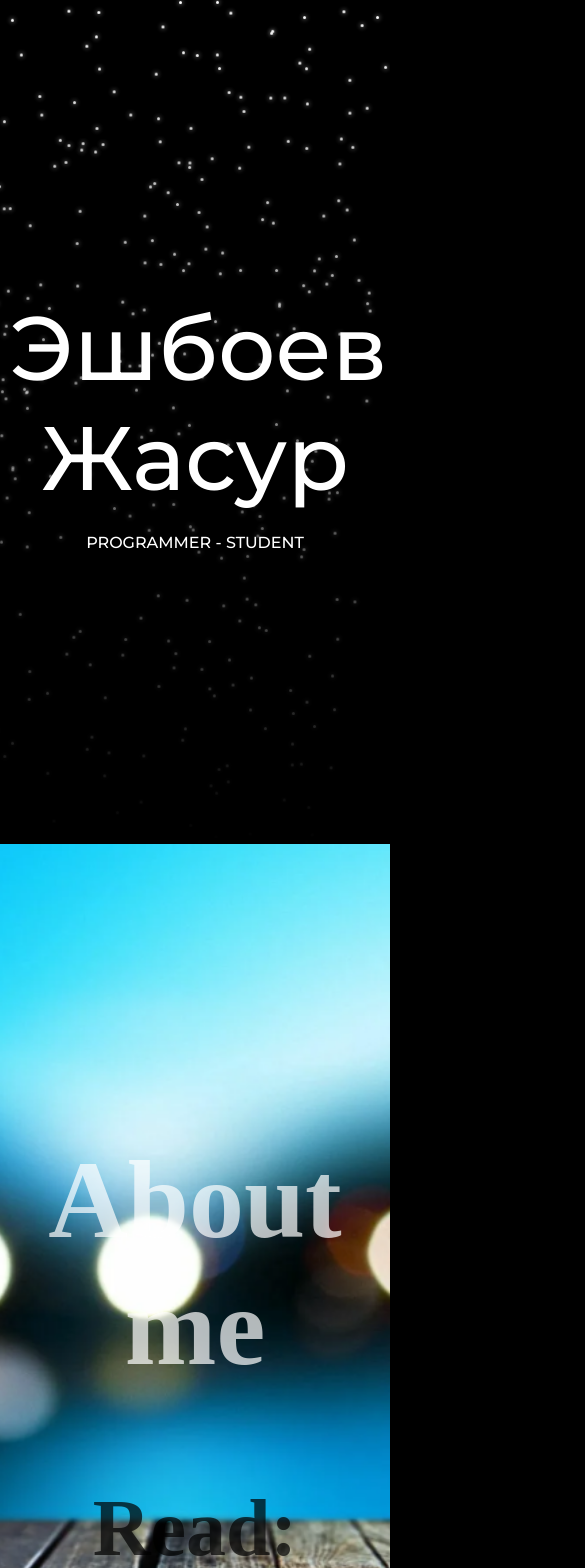
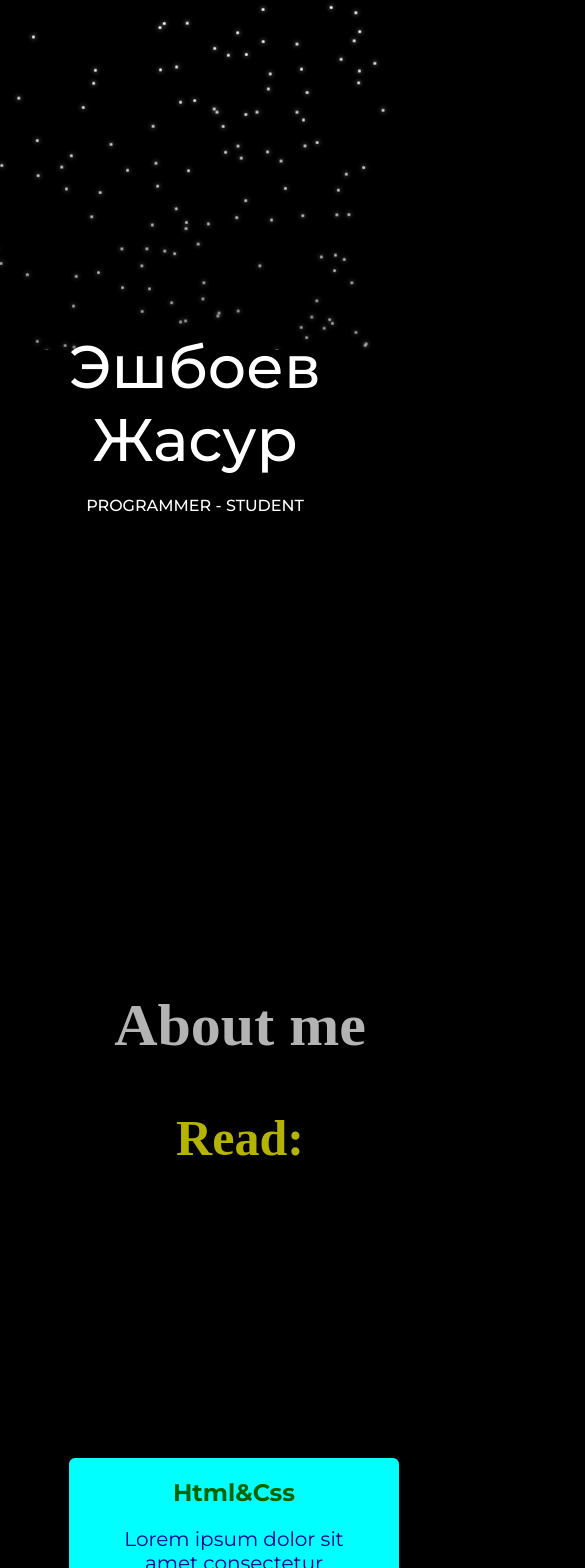
Before and after one commit to Cuddlies748/my-react-app, a React (Create React App) app: page / in a window 390 px wide. Shown: the top 1568 px of the page, 585 px wide, since content can reach past the window. Built offline with nearby package versions, Linux system fonts and the light colour scheme.

Commit message:
Обновил проект

```diff
--- a/src/components/About.jsx
+++ b/src/components/About.jsx
@@ -6,14 +6,12 @@ const About = () => {
 
   return (
     <div className="about">
-      <div className="background-image">
 
-      </div>
       <div className="content_about">
         <h2 className='ab_h2'>
        About me
         </h2>
-        <a className='ab_p' href='https://www.youtube.com/'>Read:</a>
+        <a className='ab_p' href='#!'>Read:</a>
       </div>
     </div>
   );
--- a/src/style/about.css
+++ b/src/style/about.css
@@ -15,7 +15,14 @@
     height: 100vh;
     width: 100%;
 }
+@media(max-width:480px){
+  .about{
+    background-image: none;
+    width: 480px;
+    height: 260px;
+  }
 
+}
 
 
   .content_about {
@@ -36,13 +43,22 @@
    font-weight: 700;
    font-size: 110px;
   }
-
   .ab_p {
    color: rgb(0, 0, 0);
    font-weight: 700;
    font-size: 80px;
    text-decoration:none ;
   }
+  @media(max-width:480px){
+    .ab_h2{
+      font-size: 60px;
+    }
+    .ab_p{
+      font-size: 50px;
+      color: yellow;
+    }
+  }
+
 
   .ab_p:after {
     content: "";
--- a/src/style/header.css
+++ b/src/style/header.css
@@ -6,6 +6,7 @@
     overflow: hidden;
 
   }
+
 
   .background-video {
     position: absolute;
@@ -40,7 +41,16 @@
     font-size: 90px;
     font-weight: 500;
   }
-   .cont_p {
+  @media (max-width: 480px) {
+    .cont_h1{
+      margin: 0;
+      padding: 10px;
+      font-size: 60px;
+      font-weight: 500;
+    }
+  }
+
+  .cont_p {
     margin: 0;
     padding: 10px;
 
@@ -59,6 +69,11 @@
     width: 100%;
     height: 100%;
     overflow: hidden;
+  }
+  @media(max-width:480px){
+    .stars-container{
+      height: 350px;
+    }
   }
 
   /* Стили для звезд */
--- a/src/style/ican.css
+++ b/src/style/ican.css
@@ -1,9 +1,9 @@
 .Ican {
-    background-color: aqua;
+
     width: 100%;
     height: 900px;
     padding: 50px 0;
-    display: grid; /* Добавляем grid */
+    display: grid;
     grid-template-columns: repeat(4, 1fr);
     gap: 50px;
     align-items: center;
@@ -19,6 +19,19 @@
         width: 100%;
 
 }
+@media (max-width:480px){
+  .Ican{
+    margin-top: 200px;
+    margin-left: 65px;
+    width: 330px;
+    display: grid;
+    grid-template-columns: repeat(1, 4fr);
+    background-image:none ;
+    height: 1000px;
+
+
+  }
+}
 .I_can {
     font-size: 8rem;
     position: absolute;
@@ -33,6 +46,14 @@
     -webkit-background-clip: text;
     -webkit-text-fill-color: transparent;
     animation: animate-background 5s infinite alternate linear;
+}
+@media(max-width:480px){
+  .I_can{
+    position: absolute;
+    top: 800px;
+    left: 150px;
+    font-size: 91px;
+  }
 }
 
 @keyframes animate-background {
@@ -91,3 +112,11 @@
     width: 250px;
     padding-left: 40px;
   }
+  @media (max-width: 480px) {
+    .Ican:hover .skill_div {
+      opacity: 1; /* Возвращаем полупрозрачность в норму */
+      filter: blur(0);
+      transform: none;
+      box-shadow: 0 8px 20px 0px rgba(0,0,0,0.125);
+    }
+  }
--- a/src/style/working.css
+++ b/src/style/working.css
@@ -7,7 +7,11 @@
     overflow: hidden;
     font-style: normal;
 }
-
+@media(max-width:480px){
+  .WorkingPartners{
+    margin-top: 1170px;
+  }
+}
 body {
     overflow-x: hidden;
     margin: 0;
@@ -28,7 +32,6 @@ body {
     animation: moveRight 15s linear infinite;
     width: calc(630px * 8); /* Учитываем ширину блоков + gap */
   }
-
   .box_work_part {
     width: 600px;
     height: 400px;
@@ -43,6 +46,12 @@ body {
     color: white;
     opacity: 0.5;
     transition: opacity 0.5s ease; /* Делаем плавный переход */
+  }
+  @media(max-width:480px){
+  .box_work_part{
+    width: 388px;
+    height: 360px;
+  }
   }
 
   .box_work_part:hover {
@@ -63,3 +72,8 @@ body {
     cursor: pointer;
     -webkit-box-reflect: below 5px linear-gradient(to bottom, rgba(255, 255, 255, 0.3), transparent);
   }
+  @media(max-width:480px){
+    .Working_h2{
+      font-size: 36px;
+    }
+  }
```
